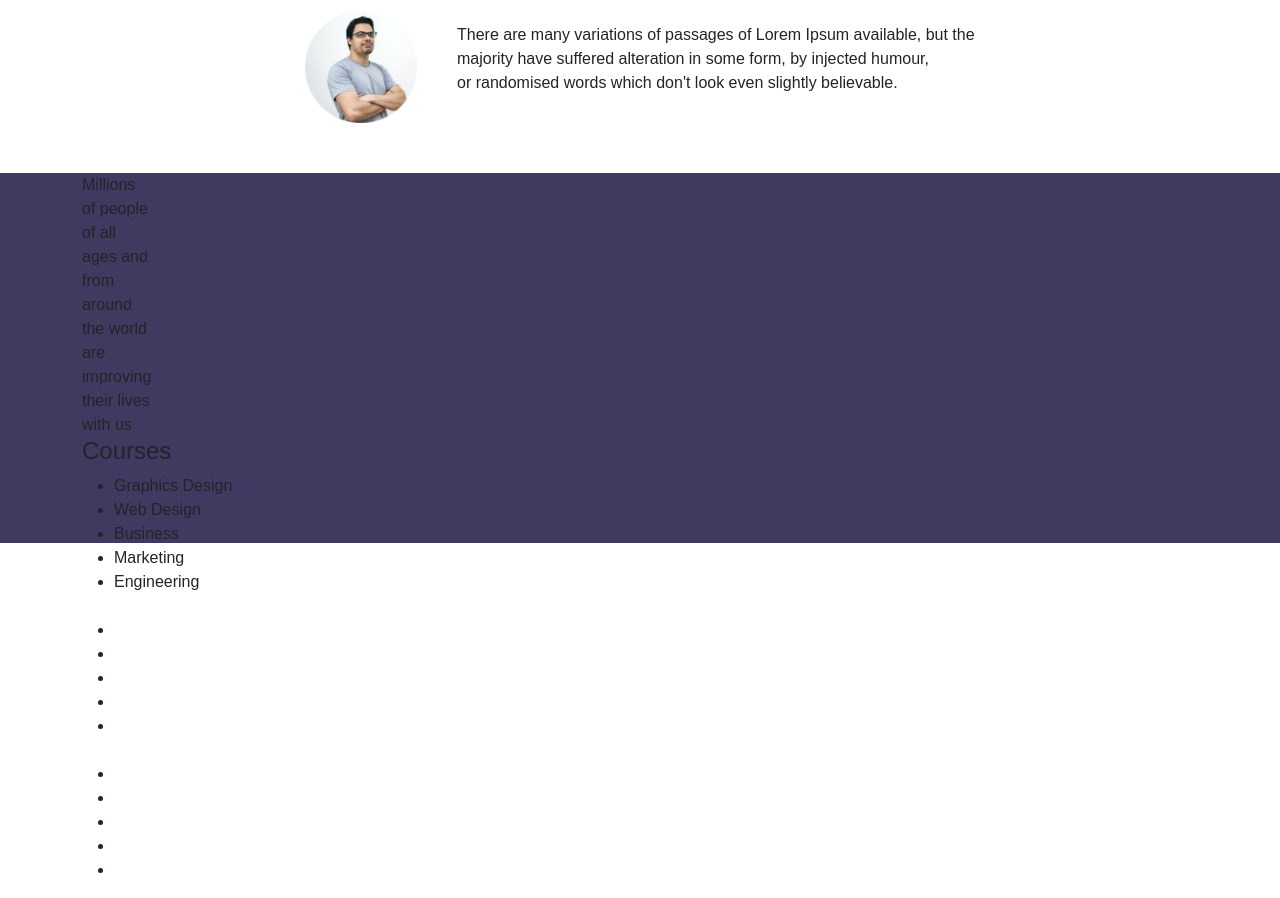
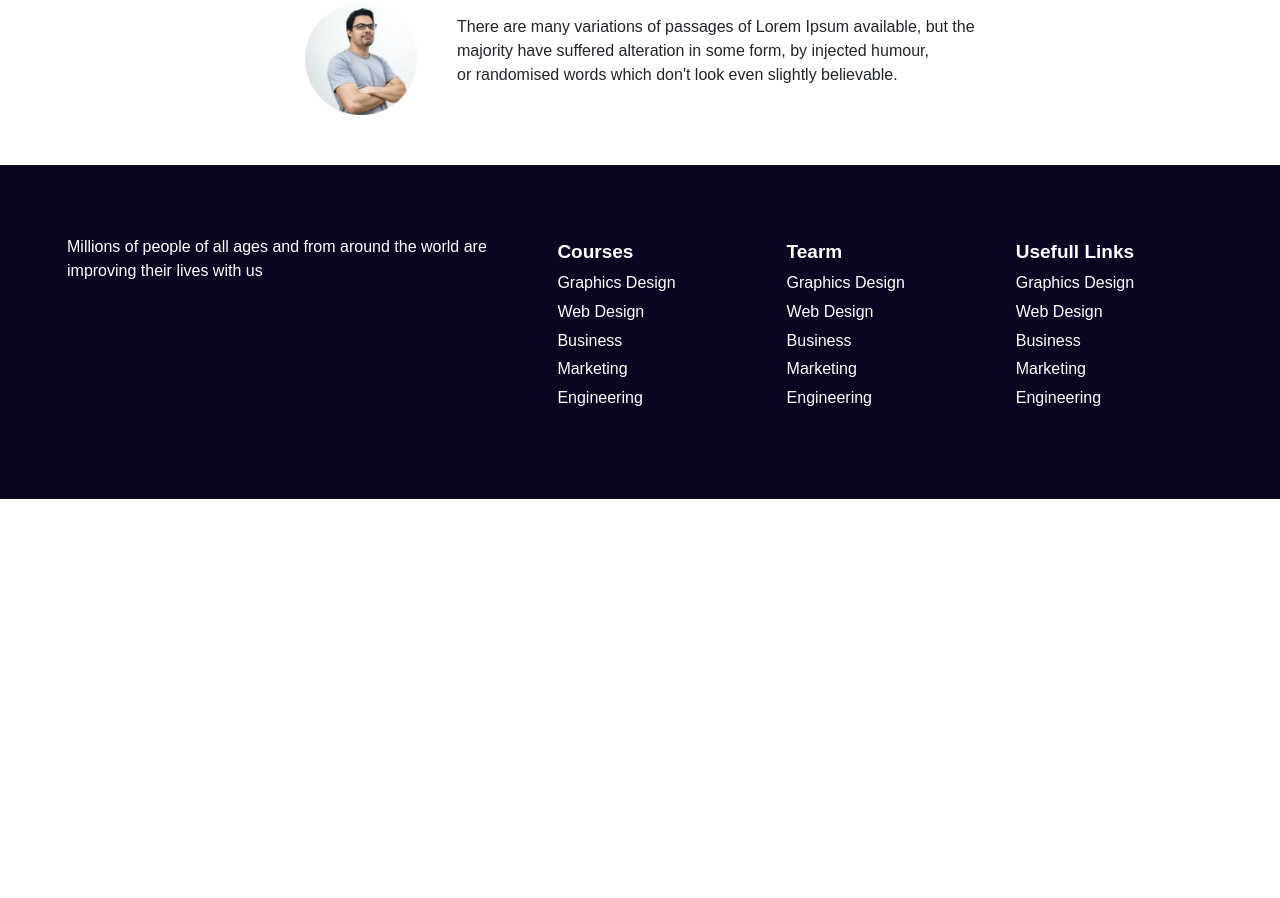
Before and after one commit to armaanhosen/e-school, a plain HTML site: page index.html in a window 1280 px wide. Shown: the part 1577-2475 px from the top of the page. After the commit the page ends 2076 px from the top, so only its background shows below. Drawn offline with nearby package versions, Linux system fonts and the light colour scheme.

Commit message:
finishing commit

```diff
--- a/index.html
+++ b/index.html
@@ -64,7 +64,7 @@
       <div class="card first-cards h-100 card1">
         <img src="images/ICON/image1.png" class="card-img-top" alt="...">
         <div class="card-body first-card-body">
-          <h5 class="card-title blue-marked">1500+Topics</h5>
+          class="card-title blue-marked">1500+Topics<
           <p class="card-text learn">Learn Anythings</p>
         </div>
       </div>
@@ -73,7 +73,7 @@
       <div class="card first-cards h-100  card2">
         <img src="images/ICON/image2.png" class="card-img-top" alt="...">
         <div class="card-body first-card-body text1">
-          <h5 class="card-title blue-marked">1800+Student</h5>
+          class="card-title blue-marked">1800+Student<
           <p class="card-text learn">Learn Anythings</p>
         </div>
       </div>
@@ -82,7 +82,7 @@
       <div class="card first-cards h-100 card1">
         <img src="images/ICON/image3.png" class="card-img-top" alt="...">
         <div class="card-body first-card-body text1">
-          <h5 class="card-title blue-marked">9k+Test Token</h5>
+          class="card-title blue-marked">9k+Test Token<
           <p class="card-text learn">Learn Anythings</p>
         </div>
       </div>
@@ -91,7 +91,7 @@
       <div class="card first-cards h-100 card1">
         <img src="images/ICON/image4.png" class="card-img-top" alt="...">
         <div class="card-body first-card-body text1">
-          <h5 class="card-title blue-marked">2000+Students</h5>
+          class="card-title blue-marked">2000+Students<
           <p class="card-text learn">Learn Anythings</p>
         </div>
       </div>
@@ -109,7 +109,7 @@
       <div class="card h-100 second-row">
         <img src="images/Photos/Morder pyschology.png" class="card-img-top bottom-card" alt="...">
         <div class="card-body">
-          <h5 class="card-title">Card title</h5>
+          class="card-title">Card title<
           <p class="card-text">Designation</p>
           <button class="btn btn-success px-3">Buy Course</button>
         </div>
@@ -129,7 +129,7 @@
       <div class="card h-100  second-row">
         <img src="images/Photos/Morder pychons.png" class="card-img-top bottom-card" alt="...">
         <div class="card-body">
-          <h5 class="card-title">Card title</h5>
+          class="card-title">Card title<
           <p class="card-text">Designation</p>
           <button class="btn btn-success px-3">Buy Course</button>
         </div>
@@ -149,7 +149,7 @@
       <div class="card h-100  second-row">
         <img src="images/Photos/Morder psyc.png" class="card-img-top bottom-card" alt="...">
         <div class="card-body">
-          <h5 class="card-title">Card title</h5>
+          class="card-title">Card title<
           <p class="card-text">Designation</p>
           <button class="btn btn-success px-3">Buy Course</button>
         </div>
@@ -180,15 +180,15 @@
 </div>
 
 <div class="footer-bg">
-  <div class="container">
+  <div class="container container-last">
     <div class="main-footer">
-      <div class="row">
-        <div class="col-md-1">
+      <div class="rwo">
+        <div class="footer-col1">
           Millions of people of all ages and from around the world are improving their lives with us
         </div>
         <div class="footer-col2">
-          <h4>Courses</h4>
           <ul>
+            <li class="list-heading">Courses</li>
             <li>Graphics Design</li>
             <li>Web Design</li>
             <li>Business</li>
@@ -196,27 +196,26 @@
             <li>Engineering</li>
           </ul>
         </div>
-        <div class="footer-col2">
-          <h4></h4>
+        <div class="footer-col2 last">
           <ul>
-            <li></li>
-            <li></li>
-            <li></li>
-            <li></li>
-            <li></li>
+            <li class="list-heading">Tearm</li>
+            <li>Graphics Design</li>
+            <li>Web Design</li>
+            <li>Business</li>
+            <li>Marketing</li>
+            <li>Engineering</li>
           </ul>
+        </div>
+        <div class="footer-col2 last">
 
-        </div>
-        <div class="footer-col2">
-          <h4></h4>
           <ul>
-            <li></li>
-            <li></li>
-            <li></li>
-            <li></li>
-            <li></li>
+            <li class="list-heading">Usefull Links</li>
+            <li>Graphics Design</li>
+            <li>Web Design</li>
+            <li>Business</li>
+            <li>Marketing</li>
+            <li>Engineering</li>
           </ul>
-
         </div>
       </div>
     </div>
--- a/style.css
+++ b/style.css
@@ -116,6 +116,50 @@ body{
 
 }
 .footer-bg{
-    height: 370px;
-    background-color: #413960;
+    background-color: #0b0622;
+    padding: 70px 0;
 }
+.container-last{
+    max-width: 1170px;
+    margin: auto;
+}
+.rwo{
+    display: flex;
+    flex-wrap: wrap;
+}
+.footer-col1{
+    width: 40%;
+    color: white;
+}
+.footer-col2{
+    width: 20%;
+
+}
+.footer-col2 ul{
+    list-style: none;
+}
+.list-heading{
+    font-size: 19px;
+    font-weight: 700;
+}
+.footer-col2 ul li{
+    color: white;
+    line-height: 1.8;
+}
+@media (max-width: 850px) {
+    .footer-col1{
+        width: 50%;
+    }
+    .footer-col2{
+        width: 50%;
+    }
+    .last{
+        margin-top: 30px;
+    }
+}
+@media (max-width:400px) {
+    .container{
+        margin-left: auto;
+        margin-right: auto;
+    }
+}
```
